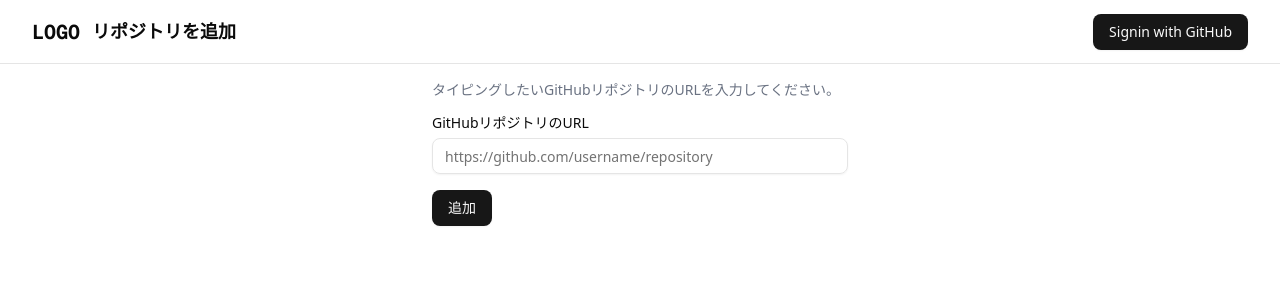
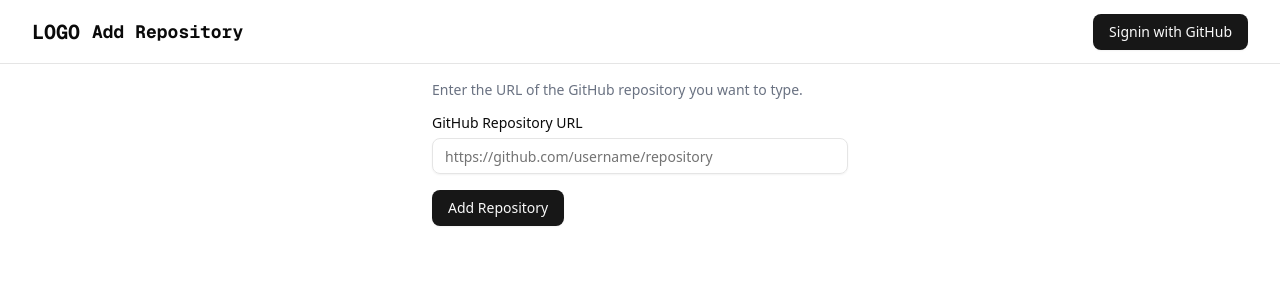
Before and after one commit to Shrimprin/typing_repo, a Next.js app in the folder frontend/: page /repositories/new in a window 1280 px wide. Shown: the top 300 px of the page. Built offline with nearby package versions, Linux system fonts and the light colour scheme; no server answers.

Commit message:
フロントエンドの日本語を英語に変えた

```diff
--- a/frontend/src/app/repositories/[id]/page.tsx
+++ b/frontend/src/app/repositories/[id]/page.tsx
@@ -23,7 +23,7 @@ export default async function RepositoryDetailPage({ params }: RepositoryDetailP
   try {
     repository = await fetcher(url, accessToken);
   } catch (error: AxiosError | unknown) {
-    const errorMessage = error instanceof AxiosError ? error.message : 'エラーが発生しました。再度お試しください。';
+    const errorMessage = error instanceof AxiosError ? error.message : 'An error occurred. Please try again.';
     return <div className="flex h-screen items-center justify-center p-8">{errorMessage}</div>;
   }
 
@@ -34,11 +34,11 @@ export default async function RepositoryDetailPage({ params }: RepositoryDetailP
     <>
       <DropdownMenuItem>
         <Settings className="mr-2 h-4 w-4 font-mono" />
-        設定
+        Settings
       </DropdownMenuItem>
       <DropdownMenuItem className="font-mono text-red-600">
         <Trash2 className="mr-2 h-4 w-4 text-red-600" />
-        リポジトリを削除
+        Delete Repository
       </DropdownMenuItem>
     </>
   );
--- a/frontend/src/app/repositories/new/page.tsx
+++ b/frontend/src/app/repositories/new/page.tsx
@@ -6,9 +6,9 @@ import RepositoryForm from '@/components/repositories/RepositoryForm';
 const NewRepositoryPage: NextPage = () => {
   return (
     <>
-      <Header title="リポジトリを追加" />
+      <Header title="Add Repository" />
       <div className="mx-auto max-w-md p-4">
-        <p className="mb-4 text-sm text-gray-500">タイピングしたいGitHubリポジトリのURLを入力してください。</p>
+        <p className="mb-4 text-sm text-gray-500">Enter the URL of the GitHub repository you want to type.</p>
         <RepositoryForm />
       </div>
     </>
--- a/frontend/src/app/repositories/page.tsx
+++ b/frontend/src/app/repositories/page.tsx
@@ -17,7 +17,7 @@ export default async function RepositoriesPage() {
   try {
     repositories = await fetcher(url, accessToken);
   } catch (error: AxiosError | unknown) {
-    const errorMessage = error instanceof AxiosError ? error.message : 'エラーが発生しました。再度お試しください。';
+    const errorMessage = error instanceof AxiosError ? error.message : 'An error occurred. Please try again.';
     return <div className="flex h-screen items-center justify-center p-8">{errorMessage}</div>;
   }
 
@@ -25,7 +25,7 @@ export default async function RepositoriesPage() {
 
   return (
     <>
-      <Header title="リポジトリ一覧" />
+      <Header title="Repositories" />
       <div className="flex min-h-screen flex-col px-2">
         <RepositoryList repositories={sortedRepositories} />
         <RepositoryFooter />
--- a/frontend/src/components/common/Header.tsx
+++ b/frontend/src/components/common/Header.tsx
@@ -19,7 +19,7 @@ export default function Header({ title = '', moreComponent }: HeaderProps) {
           {moreComponent && (
             <DropdownMenu>
               <DropdownMenuTrigger asChild>
-                <Button variant="ghost" size="icon" aria-label="リポジトリの設定メニュー">
+                <Button variant="ghost" size="icon" aria-label="settings">
                   <MoreHorizontal className="h-5 w-5" />
                 </Button>
               </DropdownMenuTrigger>
--- a/frontend/src/components/repositories/FileItemView.tsx
+++ b/frontend/src/components/repositories/FileItemView.tsx
@@ -33,11 +33,11 @@ export default function FileItemView({ typingStatus, fileItem, setFileItems, set
     <div className="flex flex-col">
       <Card className="m-4 overflow-hidden">
         {!fileItemData ? (
-          <div className="p-6 text-center font-mono text-gray-500">タイピングするファイルを選んでください。</div>
+          <div className="p-6 text-center font-mono text-gray-500">Select a file to start typing.</div>
         ) : isLoading ? (
-          <div className="p-6 text-center font-mono text-gray-500">ファイルを読み込み中...</div>
+          <div className="p-6 text-center font-mono text-gray-500">Loading file...</div>
         ) : error ? (
-          <div className="p-6 text-center font-mono text-gray-500">エラーが発生しました。再度お試しください。</div>
+          <div className="p-6 text-center font-mono text-gray-500">An error occurred. Please try again.</div>
         ) : (
           <TypingPanel
             fileItem={fileItemData as FileItem}
--- a/frontend/src/components/repositories/RepositoryDetail.tsx
+++ b/frontend/src/components/repositories/RepositoryDetail.tsx
@@ -17,7 +17,9 @@ export default function RepositoryDetail({ initialFileItems }: RepositoryDetailP
 
   const handleFileSelect = (fileItem: FileItem) => {
     if (typingStatus === 'typing' || typingStatus === 'paused') {
-      const confirmSwitch = window.confirm('タイピングを中断して移動しますか？タイピング中のデータは失われます。');
+      const confirmSwitch = window.confirm(
+        'Are you sure you want to switch files? The data you are typing will be lost.',
+      );
       if (!confirmSwitch) {
         return;
       }
--- a/frontend/src/components/repositories/RepositoryForm.tsx
+++ b/frontend/src/components/repositories/RepositoryForm.tsx
@@ -21,9 +21,9 @@ type FormValues = {
 const schema = z.object({
   url: z
     .string()
-    .nonempty('URLは必須です')
-    .url('有効なURLを入力してください')
-    .regex(/^https:\/\/github\.com\/[A-Za-z0-9_.-]+\/[A-Za-z0-9_.-]+$/, 'GitHubのリポジトリURLを入力してください'),
+    .nonempty('URL is required')
+    .url('Enter a valid URL')
+    .regex(/^https:\/\/github\.com\/[A-Za-z0-9_.-]+\/[A-Za-z0-9_.-]+$/, 'Enter a valid GitHub repository URL'),
 });
 
 export default function RepositoryForm() {
@@ -50,7 +50,7 @@ export default function RepositoryForm() {
       if (axios.isAxiosError(error)) {
         setErrorMessage(error.message);
       } else {
-        setErrorMessage('サーバーエラーが発生しました。');
+        setErrorMessage('An error occurred. Please try again.');
       }
     }
   };
@@ -63,7 +63,7 @@ export default function RepositoryForm() {
           name="url"
           render={({ field }) => (
             <FormItem>
-              <FormLabel>GitHubリポジトリのURL</FormLabel>
+              <FormLabel>GitHub Repository URL</FormLabel>
               <FormControl>
                 <Input placeholder="https://github.com/username/repository" {...field} />
               </FormControl>
@@ -72,7 +72,7 @@ export default function RepositoryForm() {
           )}
         />
         <Button type="submit" disabled={form.formState.isSubmitting}>
-          追加
+          Add Repository
         </Button>
       </form>
     </Form>
--- a/frontend/src/components/repositories/index/RepositoryFooter.tsx
+++ b/frontend/src/components/repositories/index/RepositoryFooter.tsx
@@ -9,7 +9,7 @@ export default function RepositoryFooter() {
       <div className="flex justify-center font-mono">
         <Button variant="outline" asChild>
           <Link href="/repositories/new">
-            <Plus /> リポジトリを追加
+            <Plus /> Add Repository
           </Link>
         </Button>
       </div>
--- a/frontend/src/components/repositories/index/RepositoryList.tsx
+++ b/frontend/src/components/repositories/index/RepositoryList.tsx
@@ -19,12 +19,12 @@ export default function RepositoryList({ repositories }: Props) {
           <div className="mb-4 text-gray-400">
             <FolderOpen className="mx-auto h-12 w-12" />
           </div>
-          <h3 className="mb-2 text-lg font-medium text-gray-900">リポジトリがありません</h3>
-          <p className="mb-6 text-sm text-gray-500">リポジトリを追加してタイピングを始めましょう</p>
+          <h3 className="mb-2 text-lg font-medium text-gray-900">No repositories</h3>
+          <p className="mb-6 text-sm text-gray-500">Add a repository to start typing.</p>
           <Button asChild>
             <Link href="/repositories/new">
               <Plus className="mr-2 h-4 w-4" />
-              リポジトリを追加
+              Add Repository
             </Link>
           </Button>
         </div>
```
Also changed, not shown: frontend/src/components/repositories/index/RepositoryListItem.tsx (+4 -4 lines).
